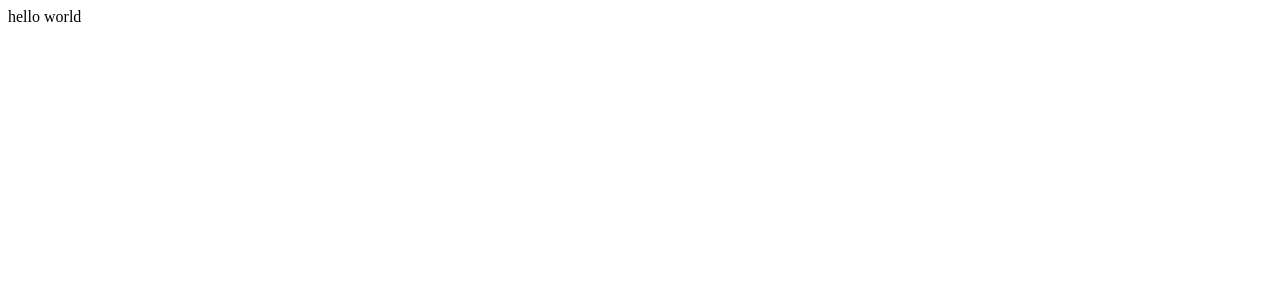
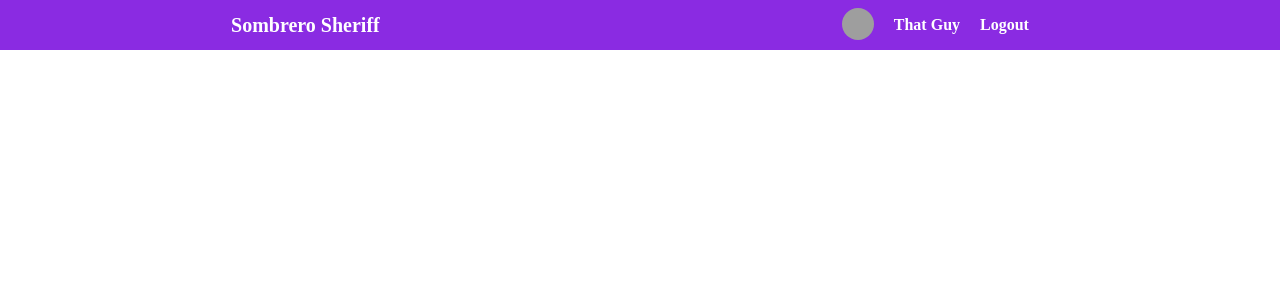
Before and after one commit to spencer-234/passportjsPractice, a React (Vite) app in the folder client/: page / in a window 1280 px wide. Shown: the top 300 px of the page. Built offline with nearby package versions, Linux system fonts and the light colour scheme; grey boxes are pictures that could not be loaded.

Commit message:
set up navbar

```diff
--- a/client/package.json
+++ b/client/package.json
@@ -21,6 +21,7 @@
     "eslint-plugin-react": "^7.33.2",
     "eslint-plugin-react-hooks": "^4.6.0",
     "eslint-plugin-react-refresh": "^0.4.5",
+    "sass": "^1.69.5",
     "vite": "^5.0.8"
   }
 }
--- a/client/src/App.jsx
+++ b/client/src/App.jsx
@@ -1,9 +1,11 @@
+import Navbar from "./components/Navbar/Navbar.jsx";
+import "./app.css";
 
 function App() {
 
   return (
     <>
-      <div>hello world</div>
+      <Navbar />
     </>
   )
 }
--- /dev/null
+++ b/client/src/app.css
@@ -0,0 +1,43 @@
+html, body, div, span, applet, object, iframe,
+h1, h2, h3, h4, h5, h6, p, blockquote, pre,
+a, abbr, acronym, address, big, cite, code,
+del, dfn, em, img, ins, kbd, q, s, samp,
+small, strike, strong, sub, sup, tt, var,
+b, u, i, center,
+dl, dt, dd, ol, ul, li,
+fieldset, form, label, legend,
+table, caption, tbody, tfoot, thead, tr, th, td,
+article, aside, canvas, details, embed,
+figure, figcaption, footer, header, hgroup,
+menu, nav, output, ruby, section, summary,
+time, mark, audio, video {
+	margin: 0;
+	padding: 0;
+	border: 0;
+	font-size: 100%;
+	font: inherit;
+	vertical-align: baseline;
+}
+/* HTML5 display-role reset for older browsers */
+article, aside, details, figcaption, figure,
+footer, header, hgroup, menu, nav, section {
+	display: block;
+}
+body {
+	line-height: 1;
+}
+ol, ul {
+	list-style: none;
+}
+blockquote, q {
+	quotes: none;
+}
+blockquote:before, blockquote:after,
+q:before, q:after {
+	content: '';
+	content: none;
+}
+table {
+	border-collapse: collapse;
+	border-spacing: 0;
+}
--- /dev/null
+++ b/client/src/components/Navbar/Navbar.jsx
@@ -0,0 +1,16 @@
+import "./navbar.scss";
+
+export default function Navbar() {
+  return (
+    <div className='navbar'>
+        <span className='logo'>Sombrero Sheriff</span>
+        <ul className='itemList'>
+            <li className='item'>
+                <img src="https://pbs.twimg.com/profile_images/455804843534594048/buEki1IK_400x400.jpeg" alt="" className="avatar" />
+            </li>
+            <li className='item'>That Guy</li>
+            <li className='item'>Logout</li>
+        </ul>
+    </div>
+  )
+}
--- /dev/null
+++ b/client/src/components/Navbar/navbar.scss
@@ -0,0 +1,31 @@
+.navbar {
+    height: 50px;
+    background-color: blueviolet;
+    color: white;
+    display: flex;
+    align-items: center;
+    justify-content: space-around;
+
+    .logo {
+        font-size: 20px;
+        font-weight: bold;
+    }
+
+    .itemList {
+        display: flex;
+        align-items: center;
+
+        .item {
+            margin-right: 20px;
+            font-weight: 600;
+            cursor: pointer;
+
+            .avatar {
+                width: 32px;
+                height: 32px;
+                border-radius: 50%;
+                object-fit: cover;
+            }
+        }
+    }
+}
```
Also changed, not shown: 1 other file (tests, documents, lock files or other folders).
